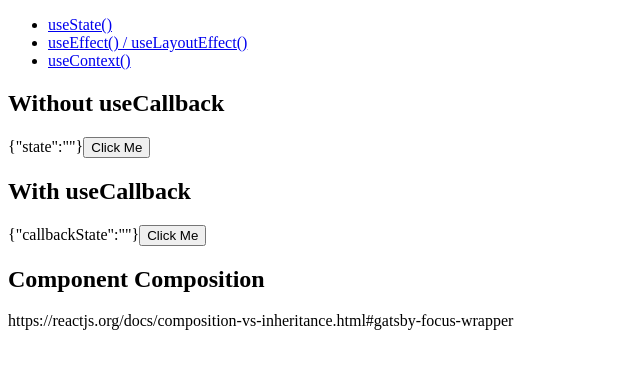
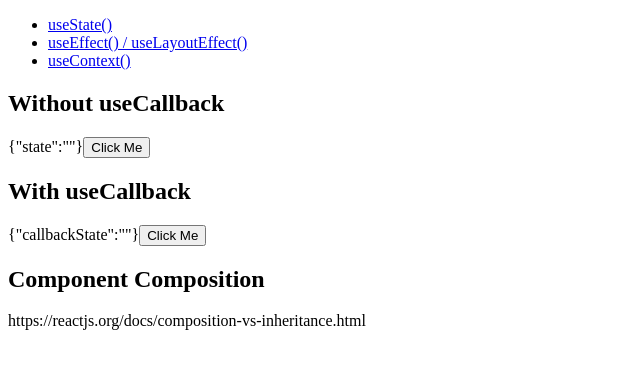
Before and after one commit to natserract/react-hooks-deepdive, a React (Create React App) app: page /use-context in a window 1280 px wide. Shown: the top 368 px of the page, without its empty margins (0-640 px from the left). Built offline with nearby package versions, Linux system fonts and the light colour scheme.

Commit message:
done: useContext() hooks modules

```diff
--- a/src/app/useContext/composition.tsx
+++ b/src/app/useContext/composition.tsx
@@ -59,7 +59,7 @@ function Contact(props: any) {
 function Page() {
     return (
         <Contact
-            desc='https://reactjs.org/docs/composition-vs-inheritance.html#gatsby-focus-wrapper'
+            desc='https://reactjs.org/docs/composition-vs-inheritance.html'
             title='Component Composition'
         />
     )
--- a/src/app/useContext/index.tsx
+++ b/src/app/useContext/index.tsx
@@ -52,12 +52,13 @@ function UseContext() {
 
 
     const handlerNoCallback = () => setState({
-        state: 'Without useCallback()'
+        state: 'Without useCallback()',
     })
 
     const handlerWCallback = () => setContextCallback({
         callbackState: 'With useCallback()'
     })
+
 
     return (
         <React.Fragment>
@@ -72,7 +73,7 @@ function UseContext() {
                 <button onClick={() => handlerWCallback()}>Click Me</button>
             </div>
 
-            <Composition/>
+            <Composition />
         </React.Fragment>
     )
 }
```
Also changed, not shown: src/app/useContext/README.md, 1 other file (tests, documents, lock files or other folders).
